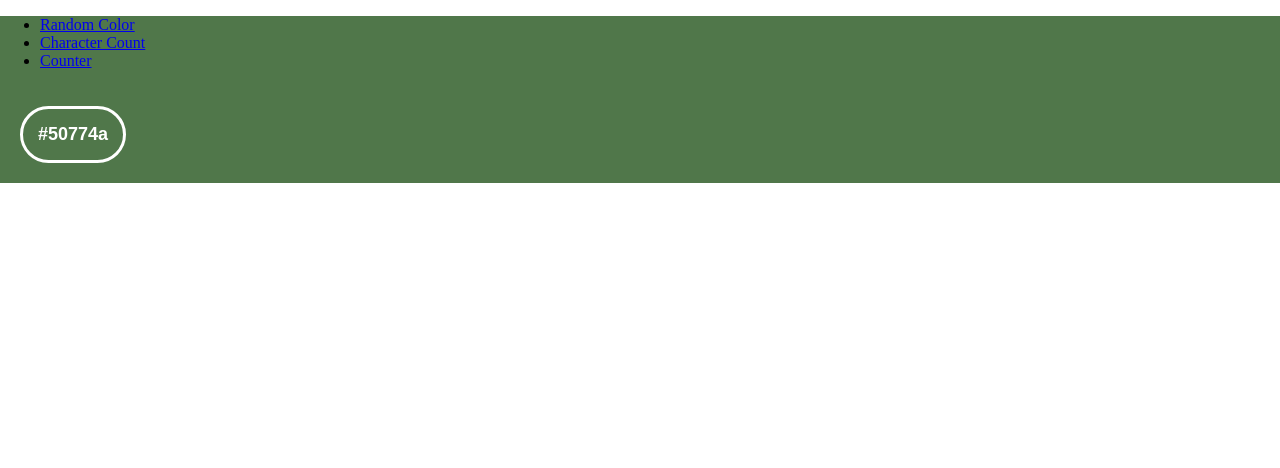
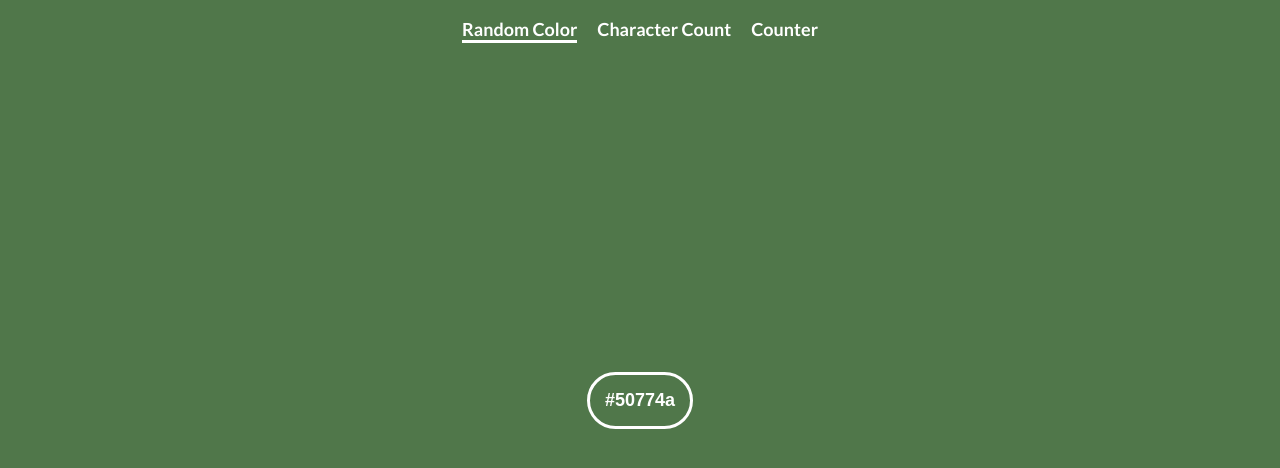
Before and after one commit to dianahime/react-playground, a React (Create React App) app: page / in a window 1280 px wide. Shown: the top 468 px of the page. Built offline with nearby package versions, Linux system fonts and the light colour scheme.

Commit message:
Add styling and new font

```diff
--- a/package.json
+++ b/package.json
@@ -6,6 +6,7 @@
     "@testing-library/jest-dom": "^4.2.4",
     "@testing-library/react": "^9.3.2",
     "@testing-library/user-event": "^7.1.2",
+    "node-sass": "^4.14.1",
     "react": "^16.13.1",
     "react-dom": "^16.13.1",
     "react-router": "^5.2.0",
--- a/public/index.html
+++ b/public/index.html
@@ -1,14 +1,12 @@
 <!DOCTYPE html>
 <html lang="en">
+
 <head>
   <meta charset="utf-8" />
   <link rel="icon" href="%PUBLIC_URL%/favicon.ico" />
   <meta name="viewport" content="width=device-width, initial-scale=1" />
   <meta name="theme-color" content="#000000" />
-    <meta
-      name="description"
-      content="Web site created using create-react-app"
-    />
+  <meta name="description" content="Web site created using create-react-app" />
   <link rel="apple-touch-icon" href="%PUBLIC_URL%/logo192.png" />
   <!--
       manifest.json provides metadata used when your web app is installed on a
@@ -24,8 +22,11 @@
       work correctly both with client-side routing and a non-root public URL.
       Learn how to configure a non-root public URL by running `npm run build`.
     -->
-    <title>React App</title>
+  <link href="https://fonts.googleapis.com/css2?family=Lato:ital,wght@0,400;0,700;0,900;1,400&display=swap"
+    rel="stylesheet">
+  <title>React Playground</title>
 </head>
+
 <body>
   <noscript>You need to enable JavaScript to run this app.</noscript>
   <div id="root"></div>
@@ -40,4 +41,5 @@
       To create a production bundle, use `npm run build` or `yarn build`.
     -->
 </body>
+
 </html>
--- a/src/App.jsx
+++ b/src/App.jsx
@@ -1,5 +1,5 @@
 import React, { useState } from 'react';
-import './App.css';
+import './App.scss';
 import CharacterCount from './components/CharacterCount'
 import RandomColor from './components/RandomColor';
 import Counter from './components/Counter';
@@ -17,7 +17,7 @@ function App() {
 
   return (
     <Router>
-      <div style={{ backgroundColor: color }}>
+      <div className="App" style={{ backgroundColor: color }}>
 
         <Navigation />
 
--- a/src/App.css
+++ b/src/App.scss
@@ -5,6 +5,7 @@
   justify-content: center;
   align-items: center;
   flex-direction: column;
+  margin: 0;
 }
 
 .button {
--- a/src/components/CharacterCount.jsx
+++ b/src/components/CharacterCount.jsx
@@ -1,5 +1,5 @@
 import React, { useState } from 'react';
-import './CharacterCount.css'
+import './CharacterCount.scss'
 
 const CharacterCount = ({ color }) => {
     const [inputValue, setInputValue] = useState('')
--- a/src/components/Counter.jsx
+++ b/src/components/Counter.jsx
@@ -1,5 +1,5 @@
 import React, { useState } from 'react';
-import './Counter.css'
+import './Counter.scss'
 
 const Counter = ({ color }) => {
     const [count, setCount] = useState(0)
--- a/src/components/Navigation.jsx
+++ b/src/components/Navigation.jsx
@@ -1,18 +1,19 @@
 import React from 'react';
-import { Link } from 'react-router-dom';
+import { NavLink } from 'react-router-dom';
+import './Navigation.scss';
 
 const Navigation = () => {
     return (
         <nav>
             <ul>
                 <li>
-                    <Link to="/">Random Color</Link>
+                    <NavLink exact={true} activeClassName='is-active' to="/">Random Color</NavLink>
                 </li>
                 <li>
-                    <Link to="/characterCount">Character Count</Link>
+                    <NavLink activeClassName='is-active' to="/characterCount">Character Count</NavLink>
                 </li>
                 <li>
-                    <Link to="/counter">Counter</Link>
+                    <NavLink activeClassName='is-active' to="/counter">Counter</NavLink>
                 </li>
             </ul>
         </nav>
--- /dev/null
+++ b/src/components/Navigation.scss
@@ -0,0 +1,24 @@
+nav {
+    position: fixed;
+    top: 0;
+    font-weight: bold;
+    font-size: large;
+    ul {
+        list-style-type: none;
+        padding: 0;
+        display: felx;
+        flex-direction: row;
+
+        li {
+            display: inline;
+            padding: 0 10px;
+            a {
+            text-decoration: none;
+            color: white;
+            }
+        }
+        .is-active {
+            border-bottom: 3px solid white;
+        }
+    }
+}
--- a/src/index.css
+++ b/src/index.css
@@ -1,3 +1,4 @@
 body {
   margin: 0;
+  font-family: 'Lato', sans-serif;
 }
```
Also changed, not shown: src/components/CharacterCount.scss (renamed from src/components/CharacterCount.css), src/components/Counter.scss (renamed from src/components/Counter.css), 1 other file (tests, documents, lock files or other folders). Lines whose indentation alone changed are shown as unchanged.
